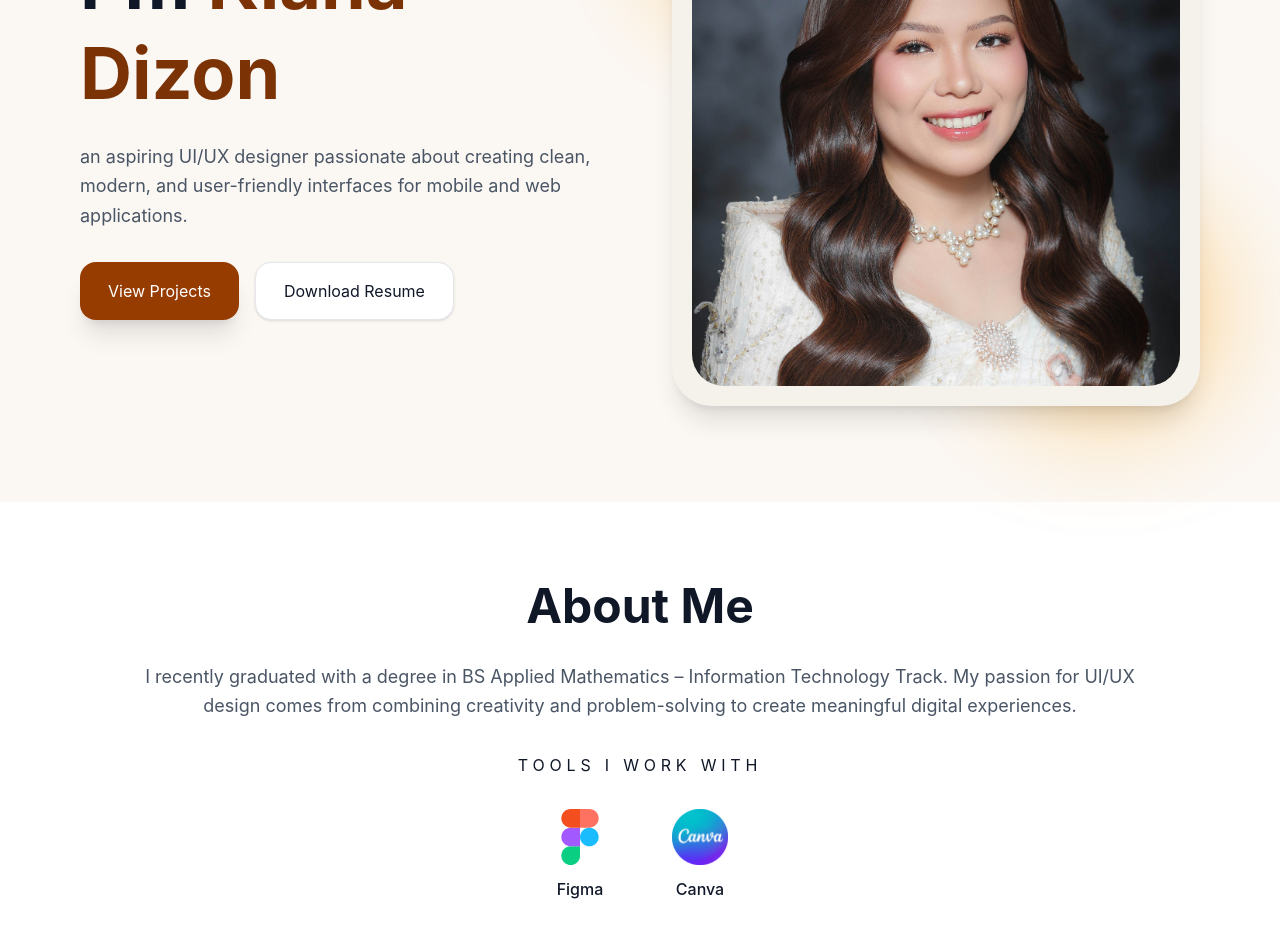
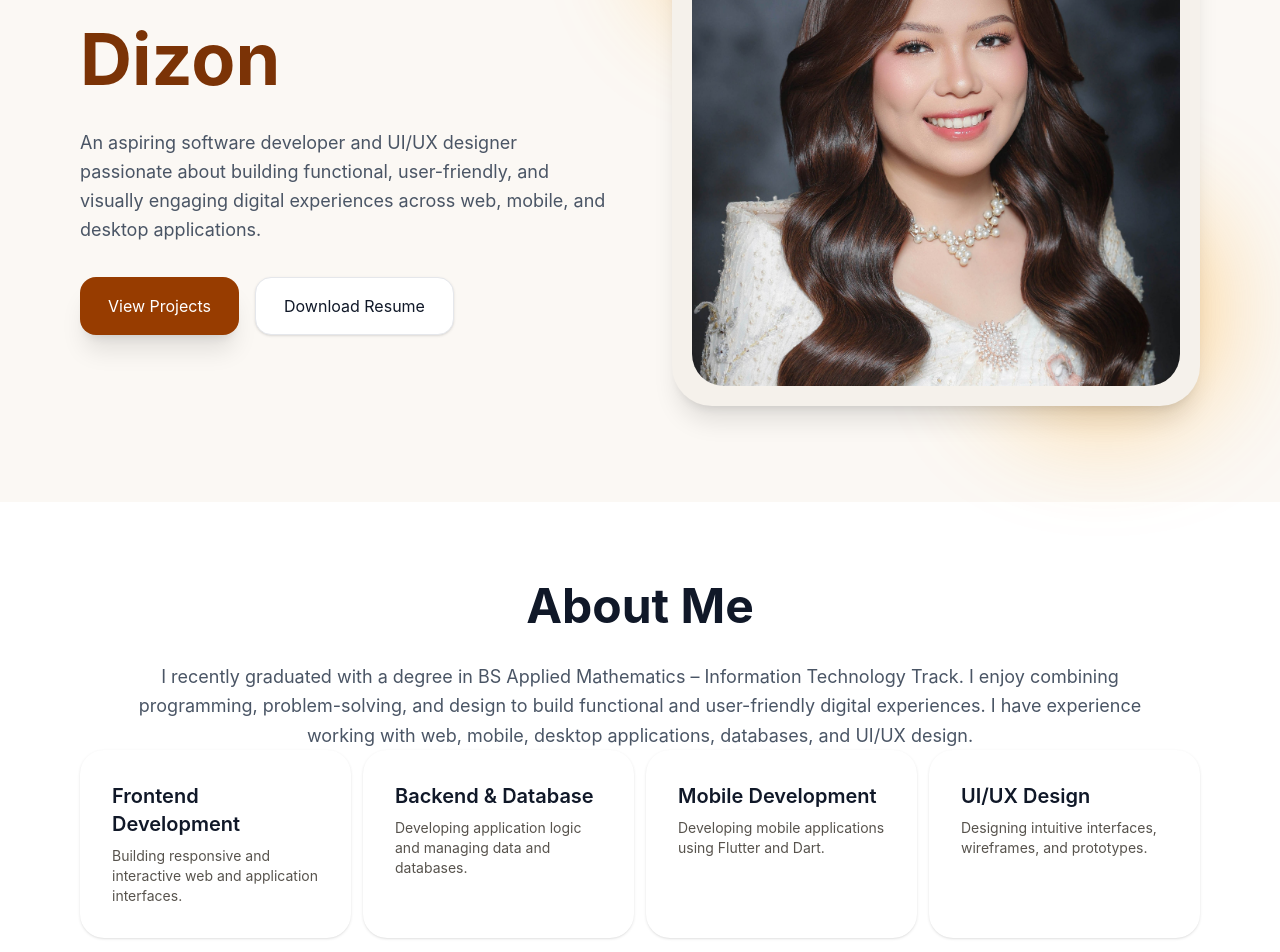
Before and after one commit to K-mariedizon/My-Portfolio, a React (Vite) app: page / in a window 1280 px wide. Shown: the part 280-1232 px from the top of the page. Built offline with nearby package versions, Linux system fonts and the light colour scheme.

Commit message:
Update portfolio

```diff
--- a/src/App.jsx
+++ b/src/App.jsx
@@ -105,19 +105,18 @@ export default function PortfolioWebsite() {
         <div className="max-w-7xl mx-auto grid md:grid-cols-2 gap-16 items-center">
           <div>
            <p className="text-sm uppercase tracking-[0.3em] text-gray-500 mb-4">
-              UI/UX Designer Portfolio
+             Developer • UI/UX Designer
           </p>
 
          <h1 className="text-6xl md:text-7xl font-bold leading-tight mb-6">
-              I'm <span className="text-amber-900"> Kiana Dizon</span>
+           I'm <span className="text-amber-900">Kiana Dizon</span>
          </h1>
 
          <p className="text-lg text-gray-600 leading-relaxed mb-8 max-w-xl">
-              an aspiring UI/UX designer passionate about creating
-              clean, modern, and user-friendly interfaces for mobile and web
-              applications.
+           An aspiring software developer and UI/UX designer passionate about
+           building functional, user-friendly, and visually engaging digital
+           experiences across web, mobile, and desktop applications.
          </p>
-
             <div className="flex flex-wrap gap-4">
               <button
                 onClick={scrollToProjects}
@@ -158,39 +157,51 @@ export default function PortfolioWebsite() {
 
 <p className="text-lg text-gray-600 leading-relaxed">
   I recently graduated with a degree in BS Applied Mathematics –
-            Information Technology Track. My passion for UI/UX design comes
-            from combining creativity and problem-solving to create meaningful
-            digital experiences.
+  Information Technology Track. I enjoy combining programming,
+  problem-solving, and design to build functional and user-friendly
+  digital experiences. I have experience working with web, mobile,
+  desktop applications, databases, and UI/UX design.
 </p>
         </div>
 
-        <div className="mt-8 text-center">
+        <div className="grid md:grid-cols-4 gap-3">
 
-            <p className="uppercase tracking-[0.3em] text-black-500 mb-8">
-              TOOLS I WORK WITH
+  <div className="bg-white rounded-[1.5rem] p-8 shadow-sm">
+    <h3 className="text-xl font-semibold mb-2">
+      Frontend Development
+    </h3>
+    <p className="text-stone-600 text-sm">
+      Building responsive and interactive web and application interfaces.
     </p>
-
-            <div className="flex justify-center items-center gap-16">
-
-              <div>
-                <img
-                  src={figmaLogo}
-                  alt="Figma"
-                  className="w-14 h-14 mx-auto mb-3"
-                />
-                <p className="font-medium">Figma</p>
   </div>
 
-              <div>
-                <img
-                  src={canvaLogo}
-                  alt="Canva"
-                  className="w-14 h-14 mx-auto mb-3"
-                />
-                <p className="font-medium">Canva</p>
+  <div className="bg-white rounded-[1.5rem] p-8 shadow-sm">
+    <h3 className="text-xl font-semibold mb-2">
+      Backend & Database
+    </h3>
+    <p className="text-stone-600 text-sm">
+      Developing application logic and managing data and databases.
+    </p>
   </div>
 
+  <div className="bg-white rounded-[1.5rem] p-8 shadow-sm">
+    <h3 className="text-xl font-semibold mb-2">
+      Mobile Development
+    </h3>
+    <p className="text-stone-600 text-sm">
+      Developing mobile applications using Flutter and Dart.
+    </p>
   </div>
+
+  <div className="bg-white rounded-[1.5rem] p-8 shadow-sm">
+    <h3 className="text-xl font-semibold mb-2">
+      UI/UX Design
+    </h3>
+    <p className="text-stone-600 text-sm">
+      Designing intuitive interfaces, wireframes, and prototypes.
+    </p>
+  </div>
+
 </div>
 
       </section>
```
Lines whose indentation alone changed are shown as unchanged.
